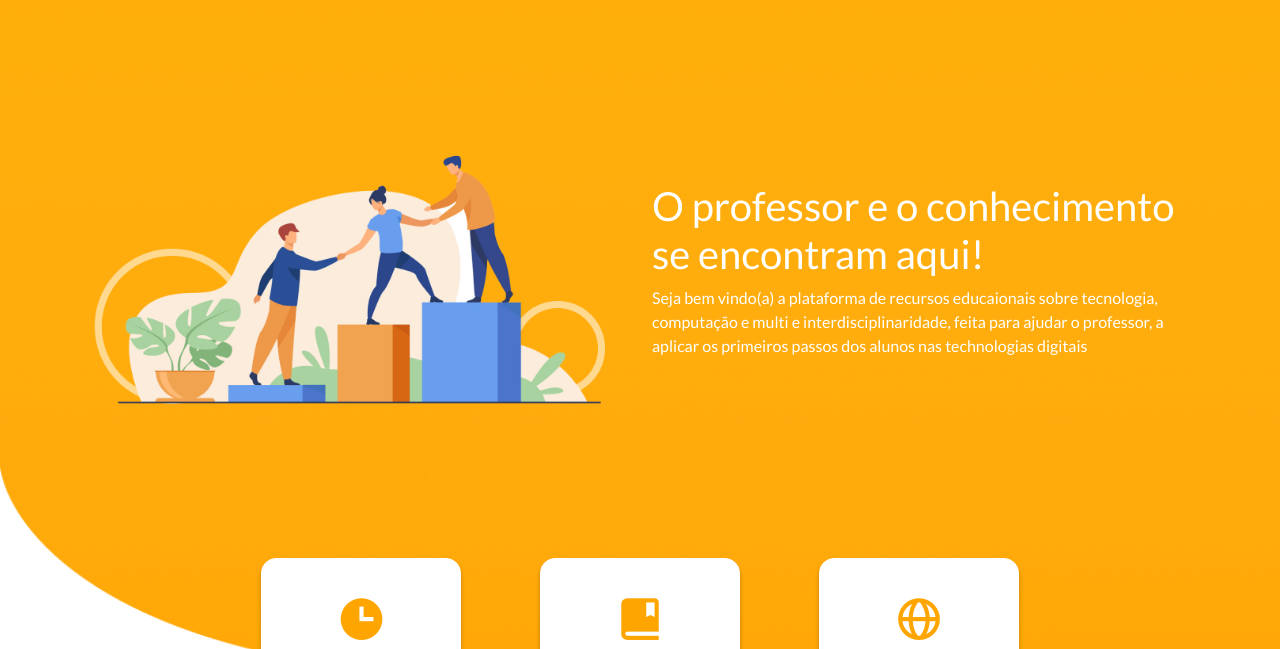
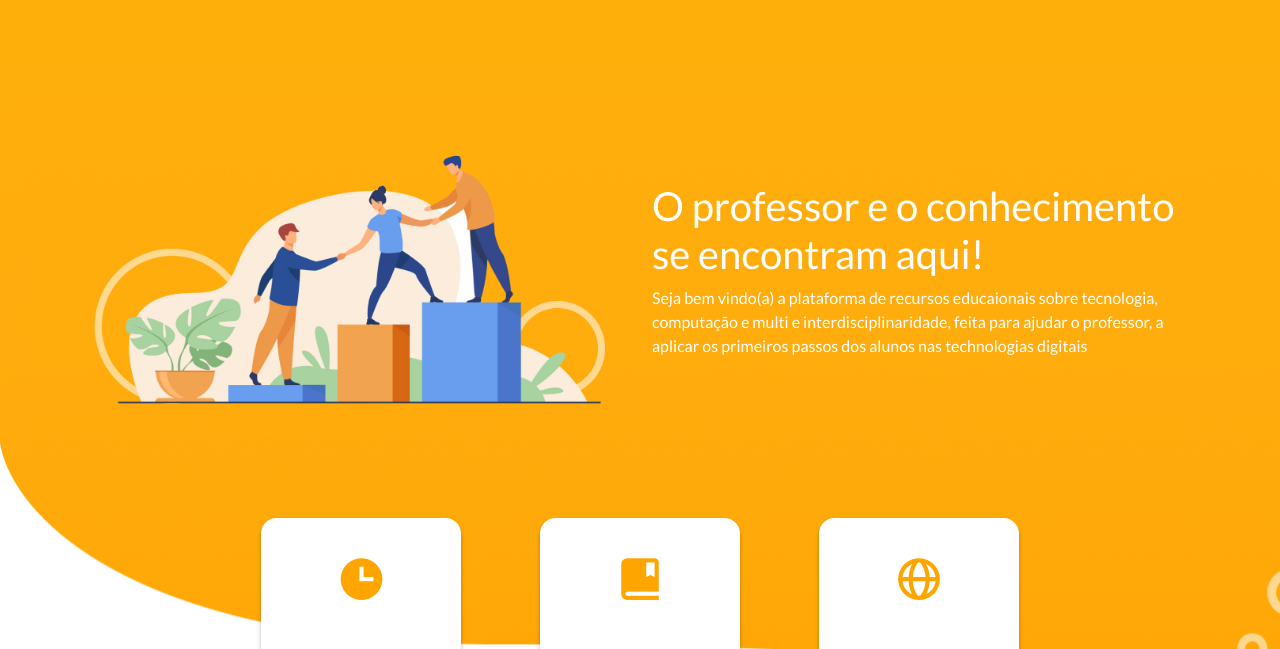
Before and after one commit to eduardofayan/TechTutor, a plain HTML site: page index.html in a window 1280 px wide. Shown: the part 122-771 px from the top of the page. Drawn offline with nearby package versions, Linux system fonts and the light colour scheme.

Commit message:
Update home.css

```diff
--- a/css/home.css
+++ b/css/home.css
@@ -77,17 +77,18 @@
     font-size: 40px;
 }
 
-@media only screen and (min-height: 650px) {
+@media only screen and (min-height: 696px) {
+    .one-background {
+        height: 115vh;
+    }
+}
+
+@media only screen and (max-height: 650px) {
     .one-background {
         height: 140vh;
     }
 }
 
-@media only screen and (min-height: 737px) {
-    .one-background {
-        height: 120vh;
-    }
-}
 
 @media only screen and (max-width: 992px) {
     .containerOneBg {
```
